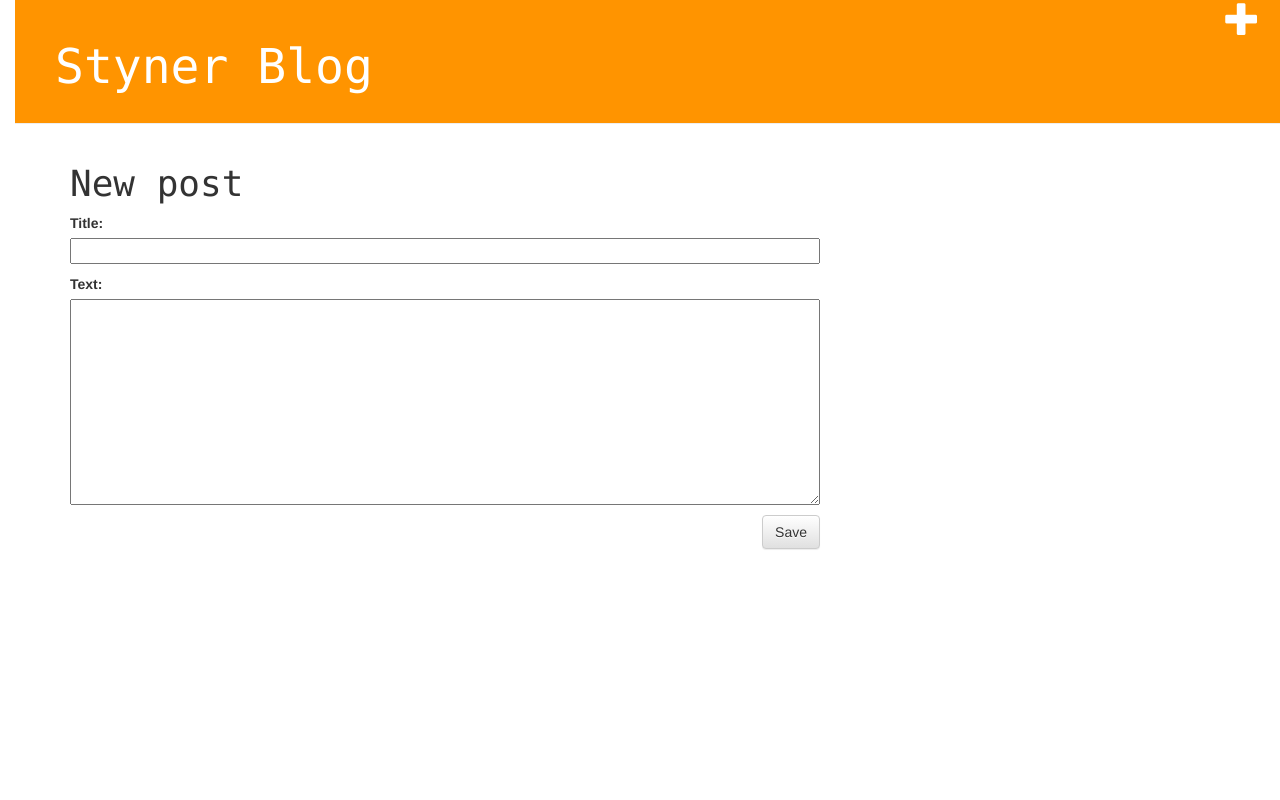
After one commit to LeeSeokJin/django-test-blog, a Django app: page /post/new/ in a window 1280 px wide. The commit adds this page. Run offline with Django 3.2, Linux system fonts and the light colour scheme; the visitor is signed in with stand-in values (Sample User, id 1); some libraries are stand-ins or nearby versions.

Commit message:
upload form

```diff
--- /dev/null
+++ b/blog/forms.py
@@ -0,0 +1,7 @@
+from django import forms
+from .models import Post
+
+class PostForm(forms.ModelForm):
+    class Meta:
+        model = Post
+        fields = ('title', 'text',)
--- /dev/null
+++ b/blog/static/css/blog.css
@@ -0,0 +1,56 @@
+h1 a {
+	color: #FCA205;
+	font-family: 'consolas';
+}
+
+body {
+	padding-left: 15px;
+}
+
+.page-header {
+    background-color: #ff9400;
+    margin-top: 0;
+    padding: 20px 20px 20px 40px;
+}
+
+.page-header h1, .page-header h1 a, .page-header h1 a:visited, .page-header h1 a:active {
+    color: #ffffff;
+    font-size: 36pt;
+    text-decoration: none;
+}
+
+.content {
+    margin-left: 40px;
+}
+
+h1, h2, h3, h4 {
+    font-family: 'consolas', cursive;
+}
+
+.date {
+    float: right;
+    color: #828282;
+}
+
+.save {
+    float: right;
+}
+
+.post-form textarea, .post-form input {
+    width: 100%;
+}
+
+.top-menu, .top-menu:hover, .top-menu:visited {
+    color: #ffffff;
+    float: right;
+    font-size: 26pt;
+    margin-right: 20px;
+}
+
+.post {
+    margin-bottom: 70px;
+}
+
+.post h1 a, .post h1 a:visited {
+    color: #000000;
+}
--- /dev/null
+++ b/blog/templates/blog/base.html
@@ -0,0 +1,26 @@
+{% load staticfiles %}
+<html>
+    <head>
+        <title>Django Girls blog</title>
+        <link rel="stylesheet" href="//maxcdn.bootstrapcdn.com/bootstrap/3.2.0/css/bootstrap.min.css">
+        <link rel="stylesheet" href="//maxcdn.bootstrapcdn.com/bootstrap/3.2.0/css/bootstrap-theme.min.css">
+        <link href='//fonts.googleapis.com/css?family=Lobster&subset=latin,latin-ext' rel='stylesheet' type='text/css'>
+        <link rel="stylesheet" href="{% static 'css/blog.css' %}">
+    </head>
+    <body>
+{% if user.is_authenticated %}
+        <a href="{% url 'post_new' %}" class="top-menu"><span class="glyphicon  glyphicon-plus"></span></a>
+        {% endif %}
+        <div class="page-header">
+            <h1><a href="/">Styner Blog</a></h1>
+        </div>
+        <div class="content container">
+            <div class="row">
+                <div class="col-md-8">
+                {% block content %}
+                {% endblock %}
+                </div>
+            </div>
+        </div>
+    </body>
+</html>
--- /dev/null
+++ b/blog/templates/blog/post_edit.html
@@ -0,0 +1,9 @@
+{% extends 'blog/base.html' %}
+
+{% block content %}
+    <h1>New post</h1>
+    <form method="POST" class="post-form">{% csrf_token %}
+        {{ form.as_p }}
+        <button type="submit" class="save btn btn-default">Save</button>
+    </form>
+{% endblock %}
--- a/blog/urls.py
+++ b/blog/urls.py
@@ -3,4 +3,7 @@ from . import views
 
 urlpatterns = [
     url(r'^$', views.post_list, name='post_list'),
+	url(r'^post/(?P<pk>[0-9]+)/$', views.post_detail, name='post_detail'),
+	url(r'^post/new/$', views.post_new, name='post_new'),
+	url(r'^post/(?P<pk>[0-9]+)/edit/$', views.post_edit, name='post_edit'),
 ]
--- a/blog/views.py
+++ b/blog/views.py
@@ -1,6 +1,41 @@
-from django.shortcuts import render
-
+from .models import Post
+from django.shortcuts import render, get_object_or_404
+from .forms import PostForm
+from django.shortcuts import redirect
+from django.utils import timezone
 # Create your views here.
 
 def post_list(request):
-	return render(request, 'blog/post_list.html', {})
+	posts = Post.objects.order_by('created_date')
+	return render(request, 'blog/post_list.html', {'posts' : posts})
+
+def post_detail(request, pk):
+	post = get_object_or_404(Post, pk=pk)
+	return render(request, 'blog/post_detail.html', {'post': post})
+
+def post_new(request):
+    if request.method == "POST":
+        form = PostForm(request.POST)
+        if form.is_valid():
+            post = form.save(commit=False)
+            post.author = request.user
+            post.published_date = timezone.now()
+            post.save()
+            return redirect('post_detail', pk=post.pk)
+    else:
+        form = PostForm()
+    return render(request, 'blog/post_edit.html', {'form': form})
+
+def post_edit(request, pk):
+    post = get_object_or_404(Post, pk=pk)
+    if request.method == "POST":
+        form = PostForm(request.POST, instance=post)
+        if form.is_valid():
+            post = form.save(commit=False)
+            post.author = request.user
+            post.published_date = timezone.now()
+            post.save()
+            return redirect('post_detail', pk=post.pk)
+    else:
+        form = PostForm(instance=post)
+    return render(request, 'blog/post_edit.html', {'form': form})
```
Also changed, not shown: blog/templates/blog/post_detail.html (added, +14 -0 lines), blog/templates/blog/post_list.html (+12 -21 lines).
